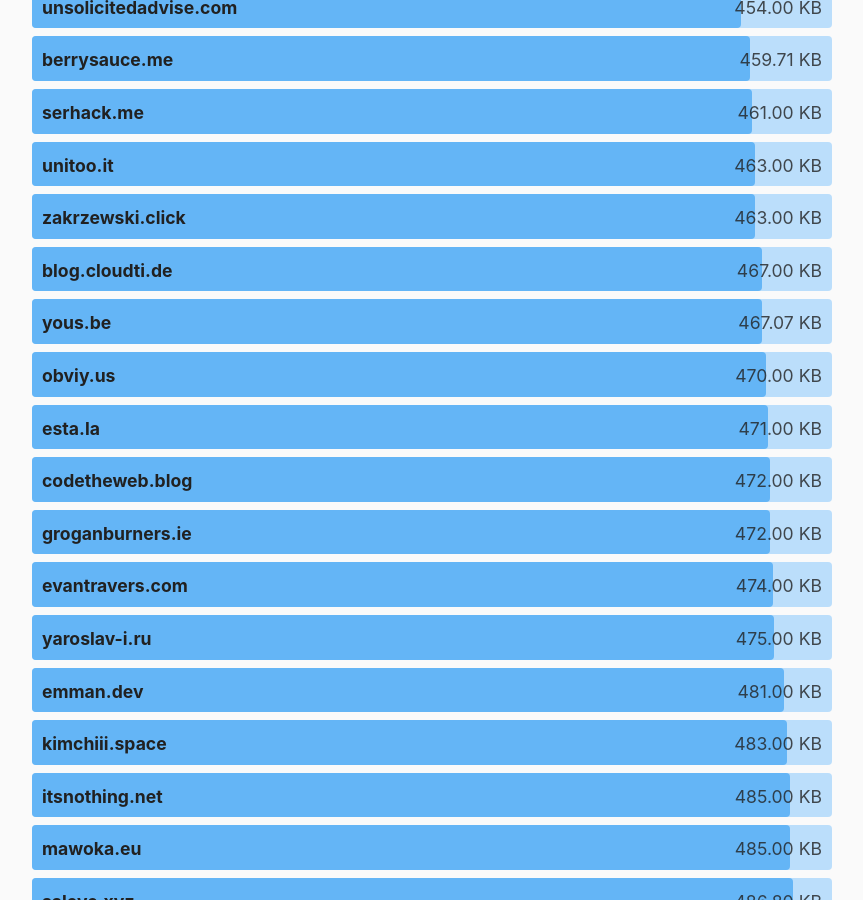
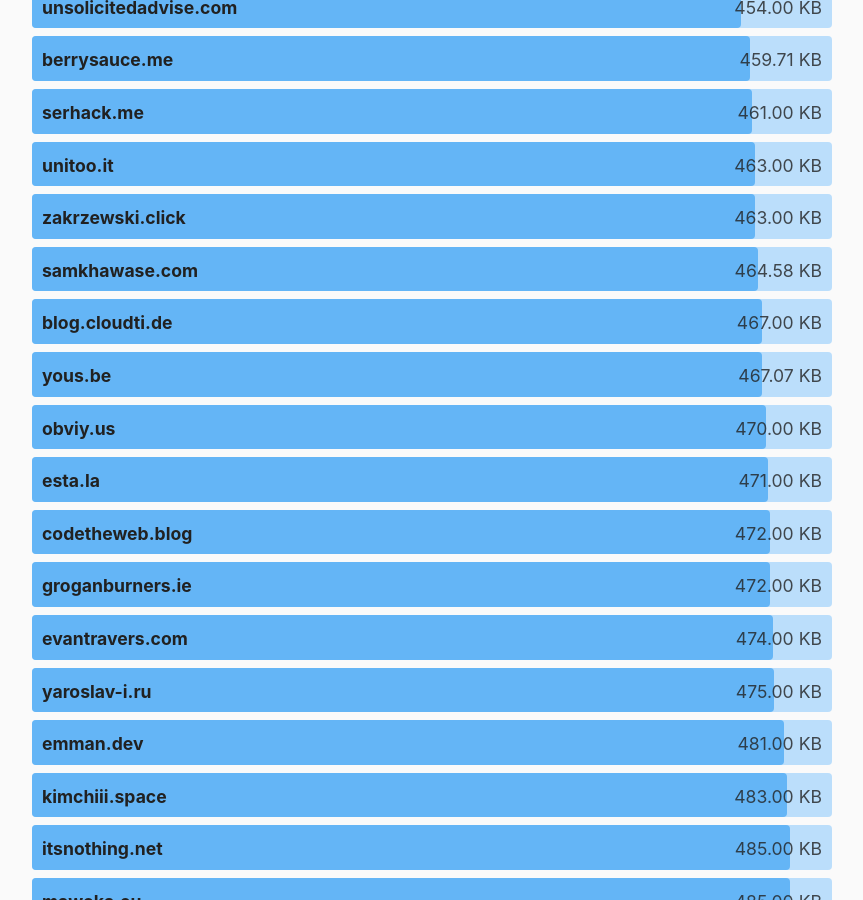
Before and after one commit to kevquirk/512kb.club, a Jekyll site: the page built from index.md, in a window 1280 px wide and 900 px high, scrolled down 41781 px. Shown: the whole window, without its empty margins (208-1071 px from the left). Built offline with Jekyll 4.4.1, drawn with Linux system fonts in a browser that asks for light colours.

Commit message:
Added samkhawase.com to the 512 club

```diff
--- a/_data/sites.yml
+++ b/_data/sites.yml
@@ -3083,6 +3083,11 @@
   size: 85.8
   last_checked: 2022-04-26
 
+- domain: samkhawase.com
+  url: https://samkhawase.com/
+  size: 464.58
+  last_checked: 2024-05-30
+
 - domain: sam.pavot.ca
   url: https://sam.pavot.ca
   size: 34.8
```
